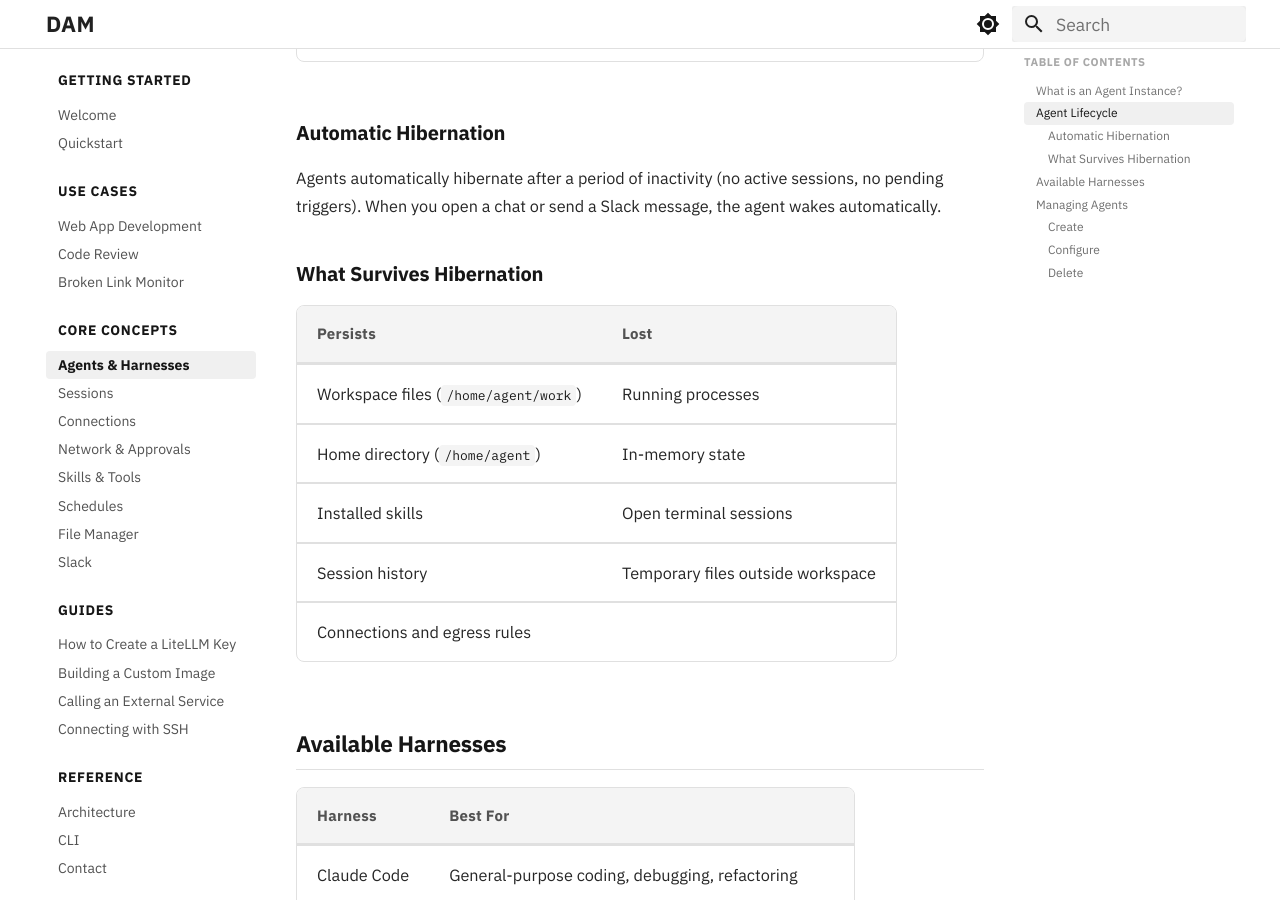
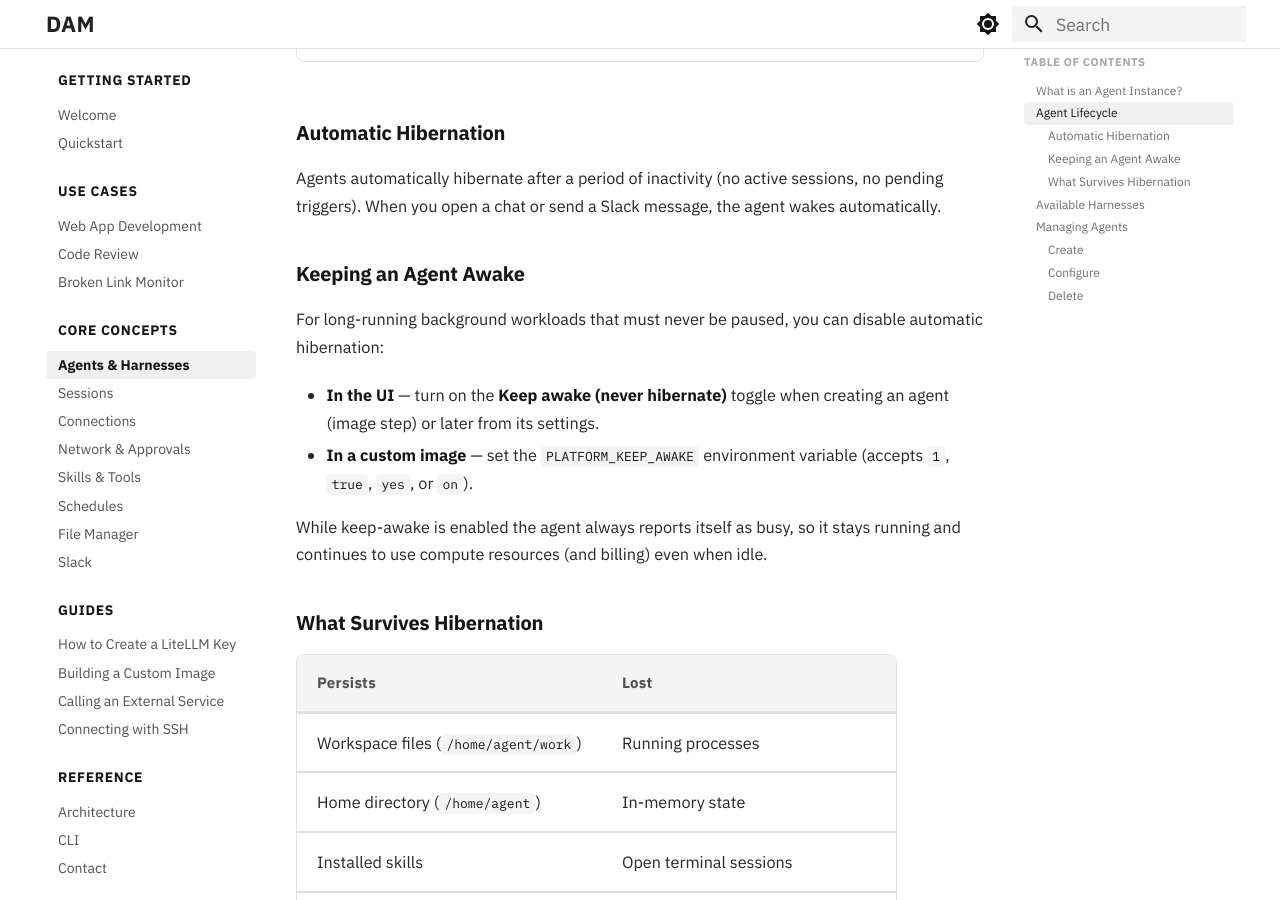
Before and after one commit to dam-agents/docs, an MkDocs documentation site: the page built from docs/core-concepts/agents.md, in a window 1280 px wide and 900 px high, scrolled down 1151 px. Built offline with MkDocs 1.6.1 and Material for MkDocs 9.7.7, drawn with Linux system fonts in a browser that asks for light colours.

Commit message:
docs: document keep-awake / never-hibernate option
Source: github.com/dam-agents/dam#1742

```diff
--- a/docs/core-concepts/agents.md
+++ b/docs/core-concepts/agents.md
@@ -32,6 +32,15 @@ Created → Starting → Running → Hibernating → Hibernated → Starting →
 ### Automatic Hibernation
 
 Agents automatically hibernate after a period of inactivity (no active sessions, no pending triggers). When you open a chat or send a Slack message, the agent wakes automatically.
+
+### Keeping an Agent Awake
+
+For long-running background workloads that must never be paused, you can disable automatic hibernation:
+
+- **In the UI** — turn on the **Keep awake (never hibernate)** toggle when creating an agent (image step) or later from its settings.
+- **In a custom image** — set the `PLATFORM_KEEP_AWAKE` environment variable (accepts `1`, `true`, `yes`, or `on`).
+
+While keep-awake is enabled the agent always reports itself as busy, so it stays running and continues to use compute resources (and billing) even when idle.
 
 ### What Survives Hibernation
 
```
